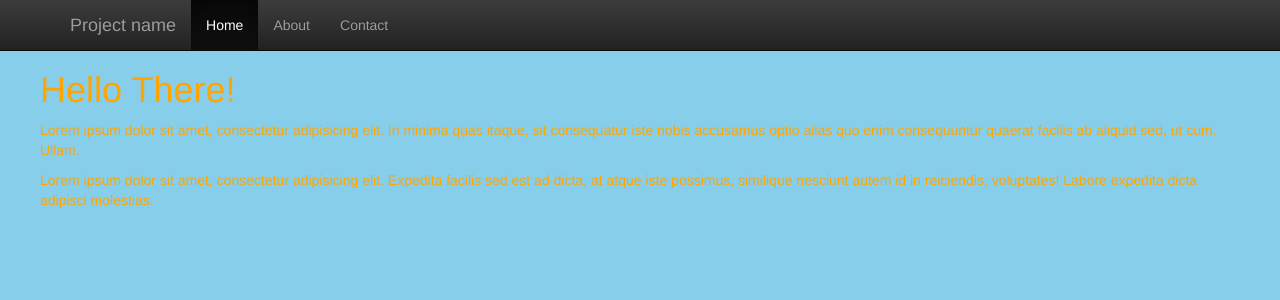
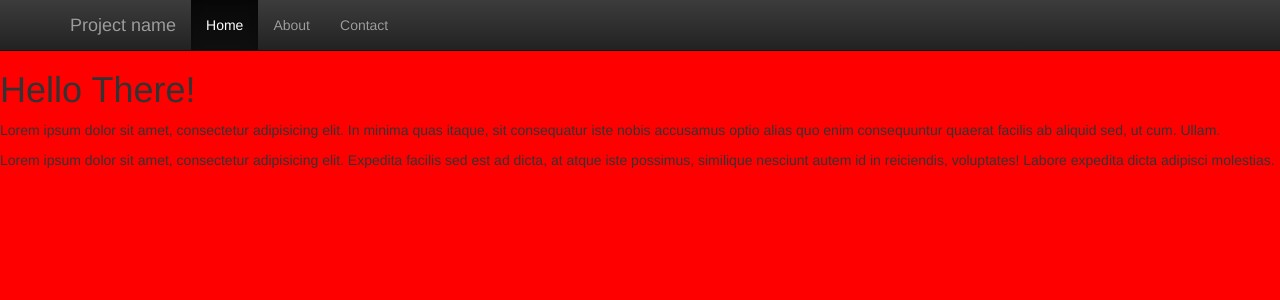
Before and after one commit to david-brener/test, a Jekyll site: the page built from index.html, in a window 1280 px wide. Shown: the top 300 px of the page. Built offline with Jekyll 4.4.1, drawn with Linux system fonts in a browser that asks for light colours; nearby versions of some CDN libraries.

Commit message:
css changes

```diff
--- a/css/app.scss
+++ b/css/app.scss
@@ -1,7 +1,5 @@
 ---
 ---
 body {
-    background-color: skyblue;
-    padding: 50px 40px;
-    color: orange;
+    background-color: red;
 }
```
